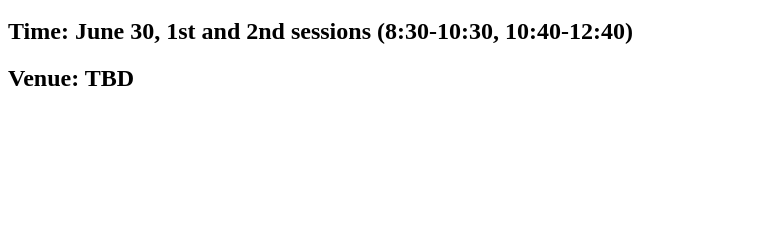
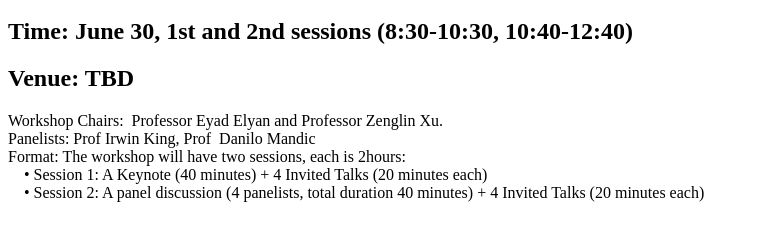
Before and after one commit to mengna-hu/AI_4_Education, a plain HTML site: page index.html in a window 1280 px wide. Shown: the part 48-288 px from the top of the page, without its empty margins (0-759 px from the left). Drawn offline with Linux system fonts and the light colour scheme.

Commit message:
Update index.html

```diff
--- a/index.html
+++ b/index.html
@@ -1,3 +1,9 @@
 <h1>WCCI 2024 Workshop on AI for Education</h1>
 <h2>Time: June 30, 1st and 2nd sessions (8:30-10:30, 10:40-12:40)</h2>
 <h2>Venue: TBD</h2>
+<p>Workshop Chairs: &nbsp;Professor Eyad Elyan and Professor Zenglin Xu.
+  <br>Panelists: Prof Irwin King, Prof &nbsp;Danilo Mandic
+  <br>Format: The workshop will have two sessions, each is 2hours:<br>&nbsp; &nbsp;
+    • Session 1: A Keynote (40 minutes) + 4 Invited Talks (20 minutes each)<br>&nbsp; &nbsp;
+    • Session 2: A panel discussion (4 panelists, total duration 40 minutes) + 4 Invited Talks (20 minutes each)
+</p>
```
